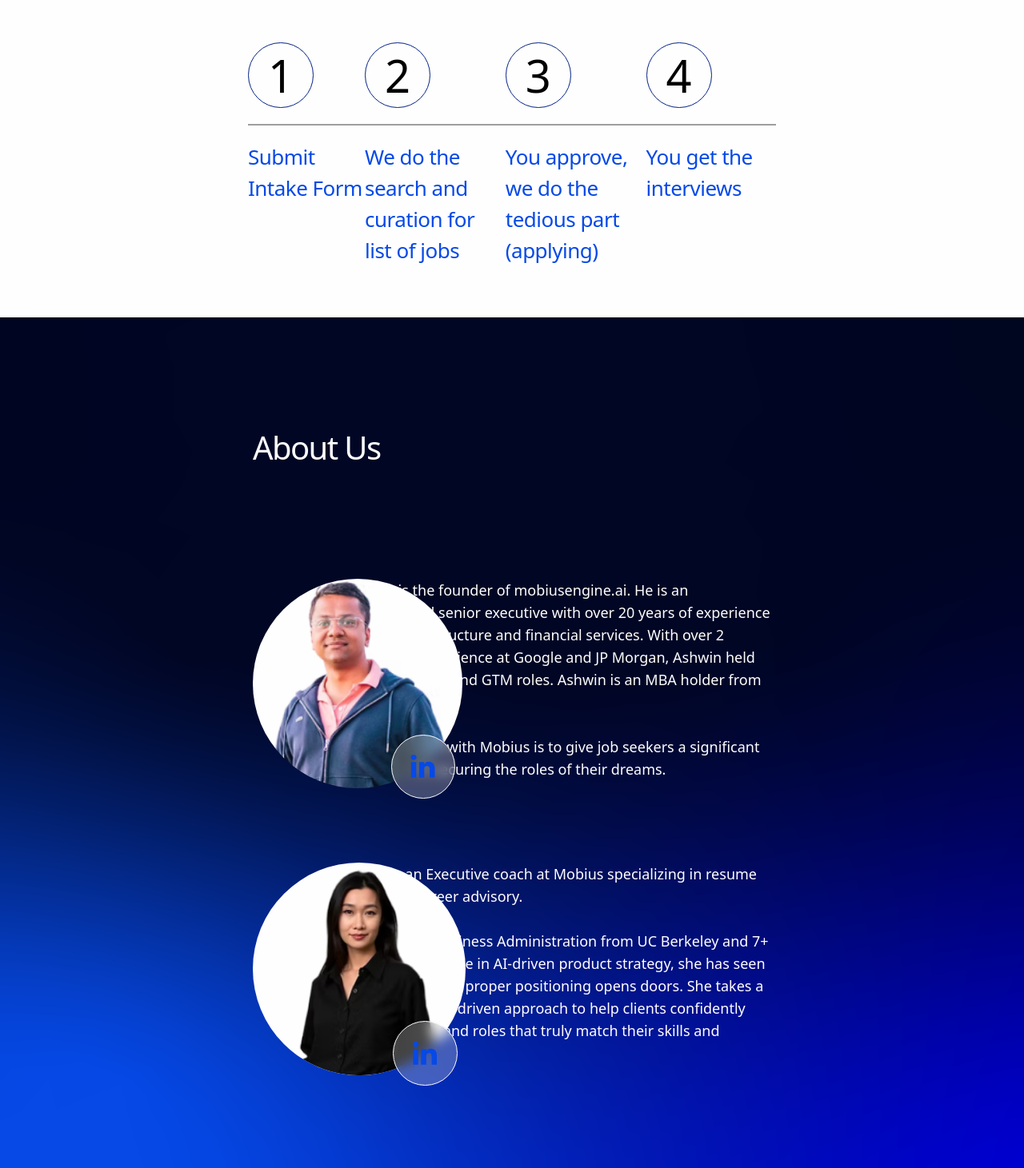
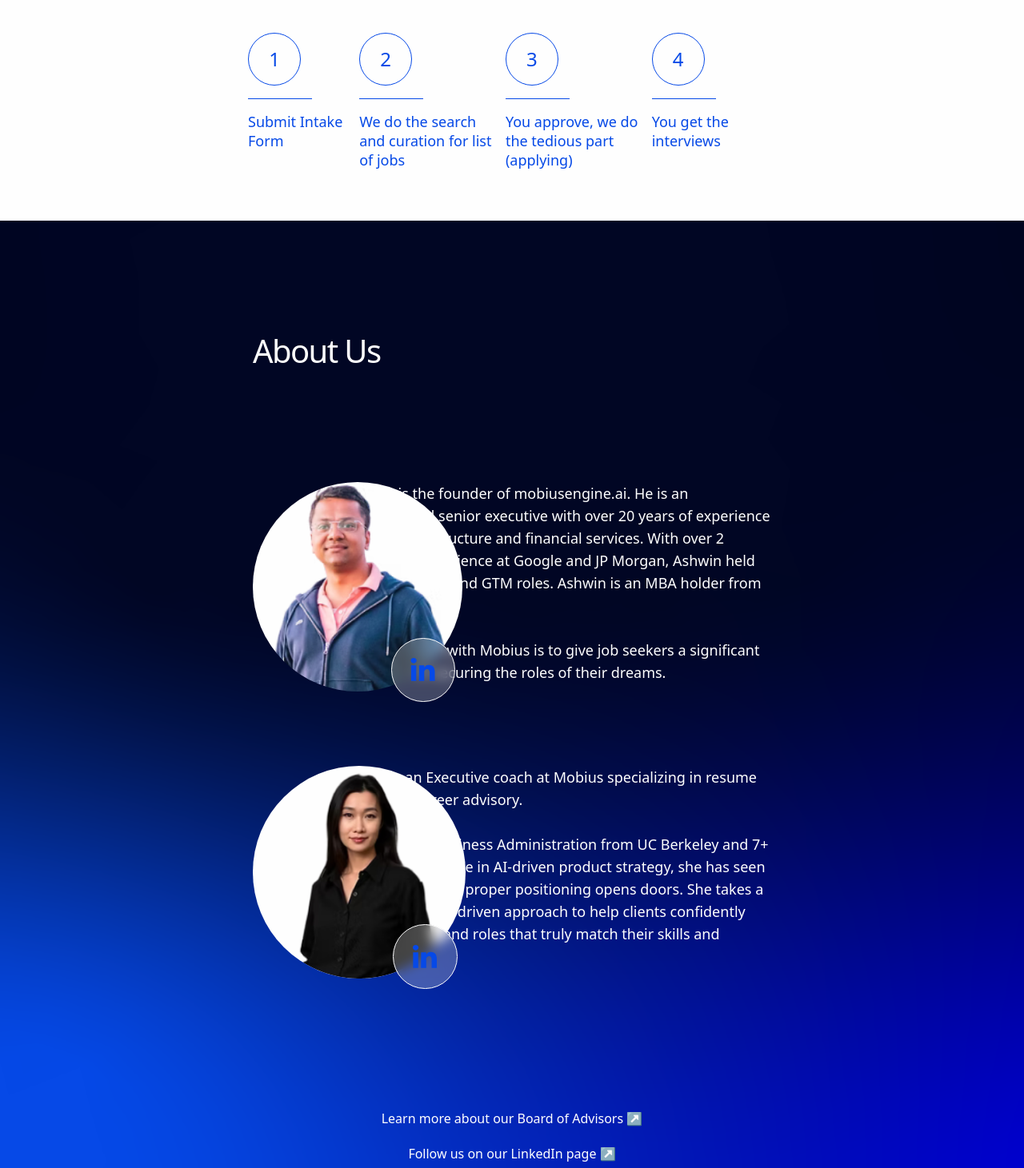
Before and after one commit to arul4902/project, a React (Vite) app: page / in a window 1280 px wide. Shown: the part 969-2430 px from the top of the page at 80% size. Built offline with nearby package versions, Linux system fonts and the light colour scheme; grey boxes are pictures that could not be loaded.

Commit message:
Update Desktop.tsx

```diff
--- a/src/screens/Desktop/Desktop.tsx
+++ b/src/screens/Desktop/Desktop.tsx
@@ -203,21 +203,26 @@
 
         {/* How we work section */}
         <section className="mt-16 px-4 md:px-[310px]">
-          <h2 className="font-medium text-[#0649e7] text-[32px] md:text-[40px] tracking-[-1.60px] text-center md:text-left">
+          {/* Heading */}
+          <h2 className="font-medium text-[#0649e7] text-[28px] md:text-[32px] tracking-[-0.96px] text-center md:text-left mb-10">
             How we work?
           </h2>
-          <div className="flex flex-col md:flex-row justify-between mt-10 gap-8 md:gap-0">
+
+          {/* Steps */}
+          <div className="flex flex-col md:flex-row justify-between gap-12 md:gap-0">
             {workSteps.map((step, index) => (
-              <div key={index} className="relative flex flex-col items-center md:items-start">
-                <div className="relative w-[70px] h-[70px] md:w-[82px] md:h-[82px] rounded-[40.82px] border-[1.51px] border-solid border-[#022183] flex items-center justify-center">
-                  <div className="font-normal text-black text-[40px] md:text-[56px]">{step.number}</div>
+              <div key={index} className="flex flex-col items-center md:items-start text-center md:text-left">
+
+                {/* Circle with number */}
+                <div className="w-14 h-14 md:w-[66px] md:h-[66px] rounded-full border-[1.5px] border-[#0649e7] flex items-center justify-center text-[#0649e7] text-[20px] md:text-[24px] font-medium">
+                  {step.number}
                 </div>
-                <img
-                  className="w-[213px] h-0.5 mt-5 hidden md:block"
-                  alt="Line"
-                  src="/line-1.svg"
-                />
-                <p className="mt-5 font-medium text-[#0649e7] text-[20px] md:text-[26px] tracking-[-0.52px] max-w-[280px] text-center md:text-left">
+
+                {/* Line below the number */}
+                <div className="w-20 md:w-[80px] h-px bg-[#0649e7] mt-4"></div>
+
+                {/* Step text */}
+                <p className="mt-4 font-medium text-[#0649e7] text-[16px] md:text-[18px] leading-6 max-w-[220px]">
                   {step.title}
                 </p>
               </div>
@@ -226,16 +231,19 @@
         </section>
 
         {/* About Us section */}
-        <section className="mt-16 relative w-full h-auto md:h-[1140px]">
+        <section className="mt-16 relative w-full h-auto min-h-screen">
   <img
     className="absolute w-full h-full object-cover"
     alt="Background"
     src="/clip-path-group.png"
   />
-          <div className="relative z-10 pt-[50px] md:pt-[133px] px-4 md:px-[316px]">
+  <div className="relative z-10 pt-[50px] md:pt-[133px] px-4 md:px-[316px] pb-20">
+    {/* 👆 NEW: Added pb-20 here for bottom space */}
+
     <h2 className="font-medium text-[#fefefe] text-[32px] md:text-[40px] tracking-[-1.60px] text-center md:text-left">
       About Us
     </h2>
+
     <div className="flex flex-col md:flex-row mt-[50px] md:mt-[134px] gap-10">
       <div className="relative h-[200px] w-[200px] md:h-[275px] md:w-[262px] mx-auto md:mx-0">
         <div className="absolute w-[200px] h-[200px] md:w-[262px] md:h-[262px] top-0 left-0 bg-[#fefefe] rounded-[131.17px] bg-[url(/mask-group.png)] bg-cover" />
@@ -259,6 +267,7 @@
         </p>
       </div>
     </div>
+
     <div className="flex flex-col md:flex-row mt-[50px] md:mt-[80px] gap-10">
       <div className="relative h-[200px] w-[200px] md:h-[279px] md:w-[266px] mx-auto md:mx-0">
         <div className="absolute w-[200px] h-[200px] md:w-[266px] md:h-[266px] top-0 left-0 bg-[#fefefe] rounded-[133.08px] bg-[url(/image-3.png)] bg-cover" />
@@ -273,7 +282,7 @@
         <p>
           <span className="font-bold">Nicole</span> is an Executive coach at Mobius specializing in resume builds
           and career advisory.
-                  <br /> <br />
+          <br /><br />
           With a B.S. in Business Administration from UC Berkeley and 7+
           years of experience in AI-driven product strategy, she has seen
           firsthand how the proper positioning opens doors. She takes a
@@ -283,16 +292,21 @@
         </p>
       </div>
     </div>
-            <div className="mt-[50px] md:mt-[200px] text-center">
-              <p className="text-white text-base md:text-lg">
+
+    {/* Updated Footer Section */}
+    <div className="mt-[80px] md:mt-[150px] text-center">
+      <p className="text-white text-sm md:text-base hover:underline cursor-pointer">
         Learn more about our Board of Advisors ↗
       </p>
-              <p className="text-white text-base md:text-lg mt-5">
-                Follow us on our Linkedin page ↗
+      <p className="text-white text-sm md:text-base mt-5 hover:underline cursor-pointer">
+        Follow us on our LinkedIn page ↗
       </p>
     </div>
+
   </div>
 </section>
+
+
 
         {/* Testimonials section */}
         <section className="mt-16 px-4 md:px-[310px]">
@@ -376,14 +390,15 @@
           </Card>
         </section>
 
-        {/* Job Application Service Plans */}
+        {/* Job Application Service Plans - Updated Section */}
         <section className="mt-16 px-4 md:px-[310px]">
           <h2 className="font-semibold text-[#0649e7] text-[32px] md:text-[40px] tracking-[-1.60px] text-center md:text-left">
             Job Application Service Plans
           </h2>
           <div className="flex flex-col md:flex-row gap-6 mt-10">
-            {pricingPlans.slice(0, 2).map((plan, index) => (
-              <Card key={index} className="w-full md:w-[398px] h-auto md:h-[900px] rounded-[35px] border-2 border-solid border-[#0649e7] bg-transparent">
+            {pricingPlans.map((plan, index) => (
+              <Card key={index} className="w-full md:w-[398px] h-auto rounded-[35px] border-2 border-solid border-[#0649e7] bg-transparent flex flex-col">
+                <div>
                   <CardHeader className="pt-[27px] pb-0 px-[20px] md:px-[37px]">
                     <div className="flex justify-between items-center">
                       <CardTitle className="font-semibold text-[#0649e7] text-[26px] md:text-[32px] tracking-[-1.28px]">
@@ -419,50 +434,16 @@
                       ))}
                     </ul>
                   </CardContent>
-                <CardFooter className="px-[20px] md:px-[33px] py-6 md:py-0">
+                </div>
+                <CardFooter className="mt-auto px-[20px] md:px-[33px] pb-6 pt-0">
                   <Button className="w-full md:w-[211px] h-[50px] md:h-[62px] bg-[#0649e7] text-[#fefefe] rounded-[36px] text-lg md:text-xl font-semibold">
                     Get Started →
                   </Button>
                 </CardFooter>
               </Card>
             ))}
+          </div>
 
-            <Card className="w-full md:w-[398px] h-auto md:h-[900px] rounded-[35px] border-2 border-solid border-[#0649e7] bg-transparent">
-              <CardHeader className="pt-[27px] pb-0 px-[20px] md:px-[37px]">
-                <CardTitle className="font-semibold text-[#0649e7] text-[26px] md:text-[32px] tracking-[-1.28px]">
-                  {pricingPlans[2].title}
-                </CardTitle>
-                <div className="mt-6 md:mt-10 font-normal text-[#0649e7] text-[40px] md:text-[56px] tracking-[-2.24px]">
-                  <span className="font-bold">{pricingPlans[2].price}</span>
-                  <span className="font-bold text-[20px] md:text-[26px]">{pricingPlans[2].period}</span>
-                </div>
-              </CardHeader>
-              <CardContent className="pt-6 px-[20px] md:px-[37px]">
-                <Separator className="mb-6 bg-[#0649e7]" />
-                <ul className="space-y-4 md:space-y-5">
-                  {pricingPlans[2].features.map((feature, i) => (
-                    <li key={i} className="flex items-start gap-[20px] md:gap-[31px]">
-                      <div className="w-5 h-5 bg-[#49d157] rounded-[10px] flex items-center justify-center mt-0.5">
-                        <img
-                          className="w-[11px] h-2.5"
-                          alt="Check"
-                          src="/vector-2.svg"
-                        />
-                      </div>
-                      <span className="font-medium text-[#0649e7] text-base md:text-lg tracking-[-0.72px]">
-                        {feature}
-                      </span>
-                    </li>
-                  ))}
-                </ul>
-              </CardContent>
-              <CardFooter className="px-[20px] md:px-[33px] py-6 md:py-0">
-                <Button className="w-full md:w-[211px] h-[50px] md:h-[62px] bg-[#0649e7] text-[#fefefe] rounded-[36px] text-lg md:text-xl font-semibold">
-                  Get Started →
-                </Button>
-              </CardFooter>
-            </Card>
-          </div>
           {/* Advance plan */}
           <Card className="w-full h-auto md:h-[350px] bg-[#0649e7] rounded-[35px] mt-10 border-none">
             <CardContent className="flex flex-col md:flex-row justify-between p-0">
@@ -548,9 +529,14 @@
             Let's talk about where you're headed — and how your resume can get you there.{" "}
             <span className="font-bold">Schedule a call to get started.</span>
           </p>
-          <div className="flex flex-col md:flex-row justify-center gap-10 mt-10">
+
+          <div className="flex flex-col md:flex-row justify-center items-stretch gap-10 mt-10">
             {coachingServices.map((service, index) => (
-              <Card key={index} className="w-full md:w-[450px] h-auto md:h-[900px] rounded-[35px] border-2 border-solid border-[#0649e7] bg-transparent">
+              <Card
+                key={index}
+                className="w-full md:w-[450px] h-auto rounded-[35px] border-2 border-solid border-[#0649e7] bg-transparent flex flex-col justify-between"
+              >
+                <div>
                   <CardHeader className="pt-7 pb-0 px-[20px] md:px-[37px]">
                     <CardTitle className="font-semibold text-[#0649e7] text-[26px] md:text-[32px] tracking-[-1.28px]">
                       {service.title}
@@ -563,17 +549,14 @@
                       <span className="font-bold text-[20px] md:text-[26px]"> {service.period}</span>
                     </div>
                   </CardHeader>
+
                   <CardContent className="pt-6 px-[20px] md:px-[37px]">
                     <Separator className="mb-6 bg-[#0649e7]" />
                     <ul className="space-y-4 md:space-y-5">
                       {service.features.map((feature, i) => (
                         <li key={i} className="flex items-start gap-[20px] md:gap-[31px]">
                           <div className="w-5 h-5 bg-[#49d157] rounded-[10px] flex items-center justify-center mt-0.5">
-                          <img
-                            className="w-[11px] h-2.5"
-                            alt="Check"
-                            src="/vector-2.svg"
-                          />
+                            <img className="w-[11px] h-2.5" alt="Check" src="/vector-2.svg" />
                           </div>
                           <span className="font-medium text-[#0649e7] text-base md:text-lg tracking-[-0.72px]">
                             {feature}
@@ -582,7 +565,9 @@
                       ))}
                     </ul>
                   </CardContent>
-                <CardFooter className="px-[20px] md:px-[33px] py-6 md:py-0">
+                </div>
+
+                <CardFooter className="px-[20px] md:px-[33px] pb-10 pt-0">
                   <Button className="w-full md:w-[211px] h-[50px] md:h-[62px] bg-[#0649e7] text-[#fefefe] rounded-[36px] text-lg md:text-xl font-semibold">
                     Get Started →
                   </Button>
@@ -706,7 +691,6 @@
             </div>
           </div>
         </footer>
-
       </div>
     </div>
   );
```
Lines whose indentation alone changed are shown as unchanged.
